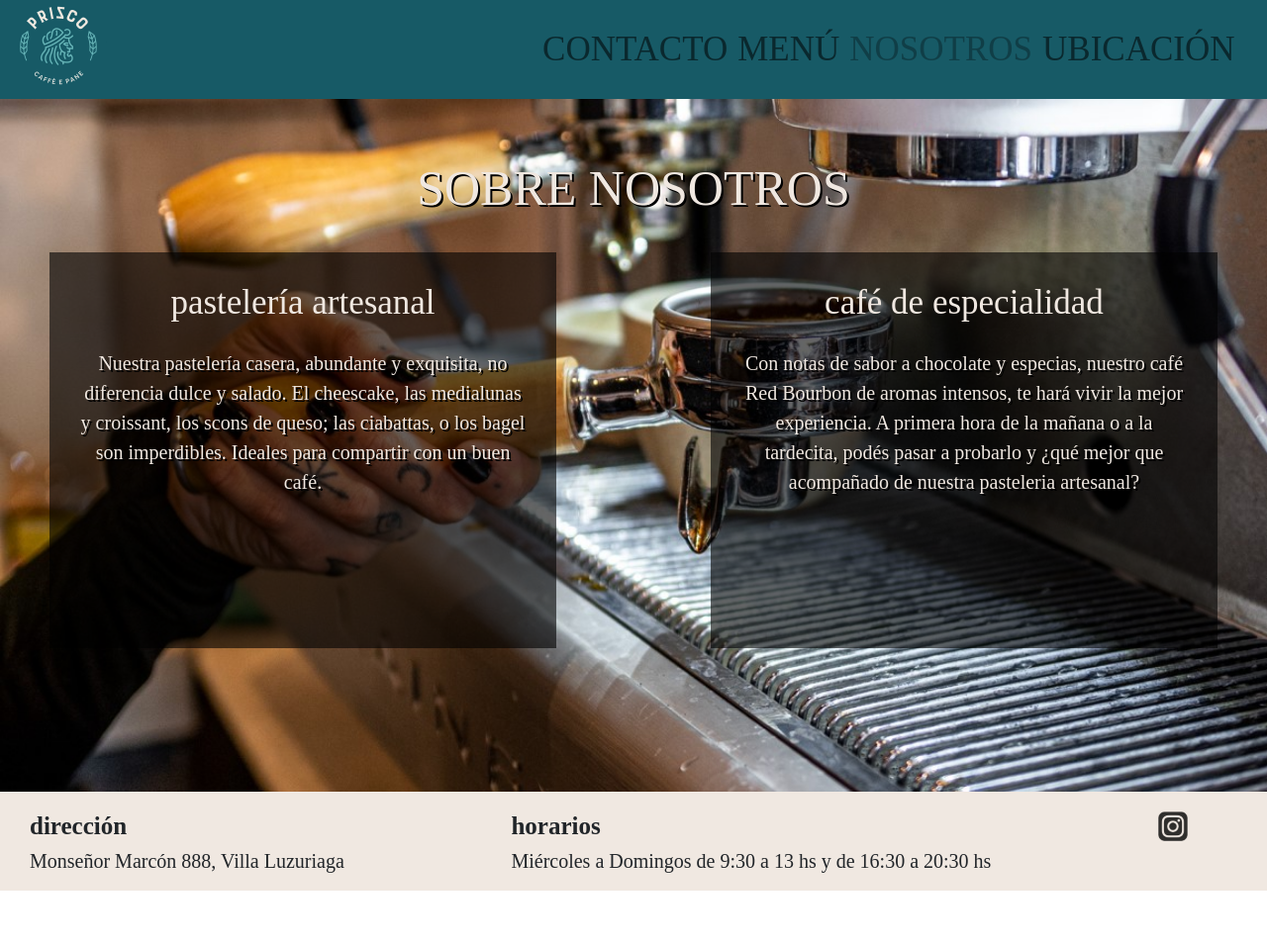
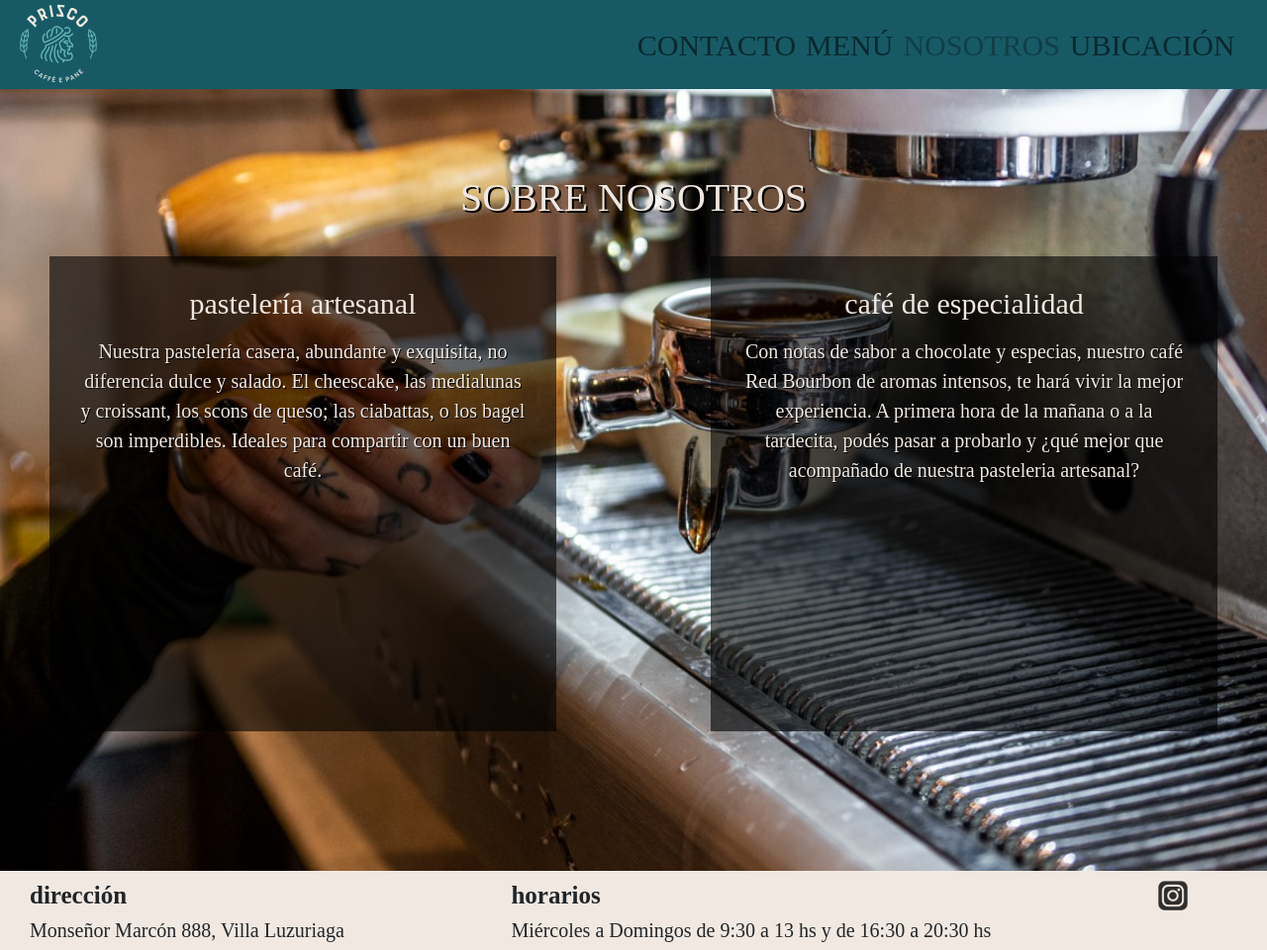
Before and after one commit to Camizamora/prisco.cafe, a website: page paginas/nosotros.html in a window 1280 px wide. Shown: the whole page at 99% size. Before the commit the page ends 900 px from the top, so only its background shows below. Drawn offline with nearby package versions, Linux system fonts and the light colour scheme; a web font is replaced by a local one.

Commit message:
este no va

```diff
--- a/cambios.txt
+++ /dev/null
@@ -1,4 +0,0 @@
-Cambios realizados.
-
-- Asigne un titulo que describe el contenido de cada página del proyecto.
-- Agregué una breve descripción en cada página.
--- a/scss/_extend.scss
+++ b/scss/_extend.scss
@@ -2,7 +2,7 @@
 
 .fondoUbicacion {
     width: 100%;
-    height: 85rem;
+    height: 75rem;
     background-color: $colorFondo;
     margin: 0;
 }
@@ -16,7 +16,7 @@
     background-color: rgba(0, 0, 0, 0.6);
     color: #f0e8e1;
     width: 40vw;
-    height: 50vh;
+    height: 60vh;
     text-align: center;
     padding: 3rem;
     margin-left: 5rem;
--- a/scss/_footer.scss
+++ b/scss/_footer.scss
@@ -1,7 +1,7 @@
 .footerContent {
   display: flex;
   width: 100%;
-    height: 10rem;
+  height: 8rem;
   background-color: #f0e8e1;
   justify-content: space-between;
 
@@ -15,8 +15,7 @@
   }
 
   div {
-      margin-top: 2rem;
-    }
+    margin-top: 1rem;
   }
 
   .direccion {
@@ -37,11 +36,11 @@
       opacity: 1;
     }
   }
+}
 
 /********* VERSIÓN TABLET **********/
 
 @media (min-width: 480px) and (max-width: 760px) {
-
   .footerContent {
     height: 30rem;
     display: grid;
@@ -56,7 +55,6 @@
   }
 }
 
-
 /********* VERSIÓN CELULAR **********/
 
 @media (max-width: 480px) {
@@ -65,7 +63,8 @@
     display: grid;
     grid-template-areas: "direccion" "horarios" "instagram";
 
-  .horarios, .instagram {
+    .horarios,
+    .instagram {
       padding-left: 3rem;
     }
   }
--- a/scss/_header.scss
+++ b/scss/_header.scss
@@ -1,14 +1,18 @@
 #navBar {
     background: #175a66;
-    height: 10rem;
+    height: 9rem;
     width: 100%;
     position: fixed;
     top: 0;
     z-index: 3;
 
+    figure {
+      padding-top: 0.5rem;
+    }
+
     ul {
       font-family: $tipografiaNav;
-      font-size: 3.5rem;
+      font-size: 3rem;
       color: #f0e8e1;
       list-style: none;
       padding-right: 2rem;
--- a/scss/_main.scss
+++ b/scss/_main.scss
@@ -1,7 +1,7 @@
 /********* MENU **********/
 
 .fondoMenu {
-  margin-top: 10rem;
+  margin-top: 9rem;
 
   .imgCarousel {
     height: 85vh;
@@ -75,7 +75,7 @@
 
 .fondoUbicacion {
   h1 {
-    padding-top: 20vh;
+    padding-top: 22vh;
     text-align: center;
     font-size: 3rem;
     font-weight: bold;
@@ -98,13 +98,13 @@
 .fondoNosotros {
   background-image: url(../img/nosotros4b.jpg);
   width: 100%;
-  height: 100vh;
+  height: 110vh;
   background-size: cover;
 
   h1 {
-    padding-top: 20vh;
+    padding-top: 22vh;
     text-align: center;
-    font-size: 5rem;
+    font-size: 4rem;
     color: #f0e8e1;
     text-shadow: 2px 2px black;
     text-transform: uppercase;
@@ -117,11 +117,11 @@
     align-items: center;
 
     h2 {
-      font-size: 3.5rem;
+      font-size: 3rem;
     }
 
     p {
-      padding-top: 2rem;
+      padding-top: 1rem;
     }
   }
 }
@@ -130,4 +130,6 @@
 
 .imgMain {
   width: 100%;
+  height: 100vh;
+  object-fit: cover;
 }
--- a/scss/_mapget.scss
+++ b/scss/_mapget.scss
@@ -1,6 +1,6 @@
 /* MAP GET */
 
-$estilo: (size: 2rem, shadow: 2px 2px black);
+$estilo: (size: 2rem, shadow: 1px 1px black);
 
 .descripcionNosotros {
     font-size: map-get($estilo , size);
```
Also changed, not shown: css/style.css, img/index3.jpeg (added), img/index3b.jpeg (added), img/index4.jpeg (added), img/index4b.jpeg (added), img/index5.jpeg (added), img/index5b.jpeg (added), img/mexicocuarto.png (added), img/rebourboncuarto.png (added), img/santandercuarto.png (added), img/sierranevadacuarto.png (added), img/valleduparcuarto.png (added). Lines whose indentation alone changed are shown as unchanged.
